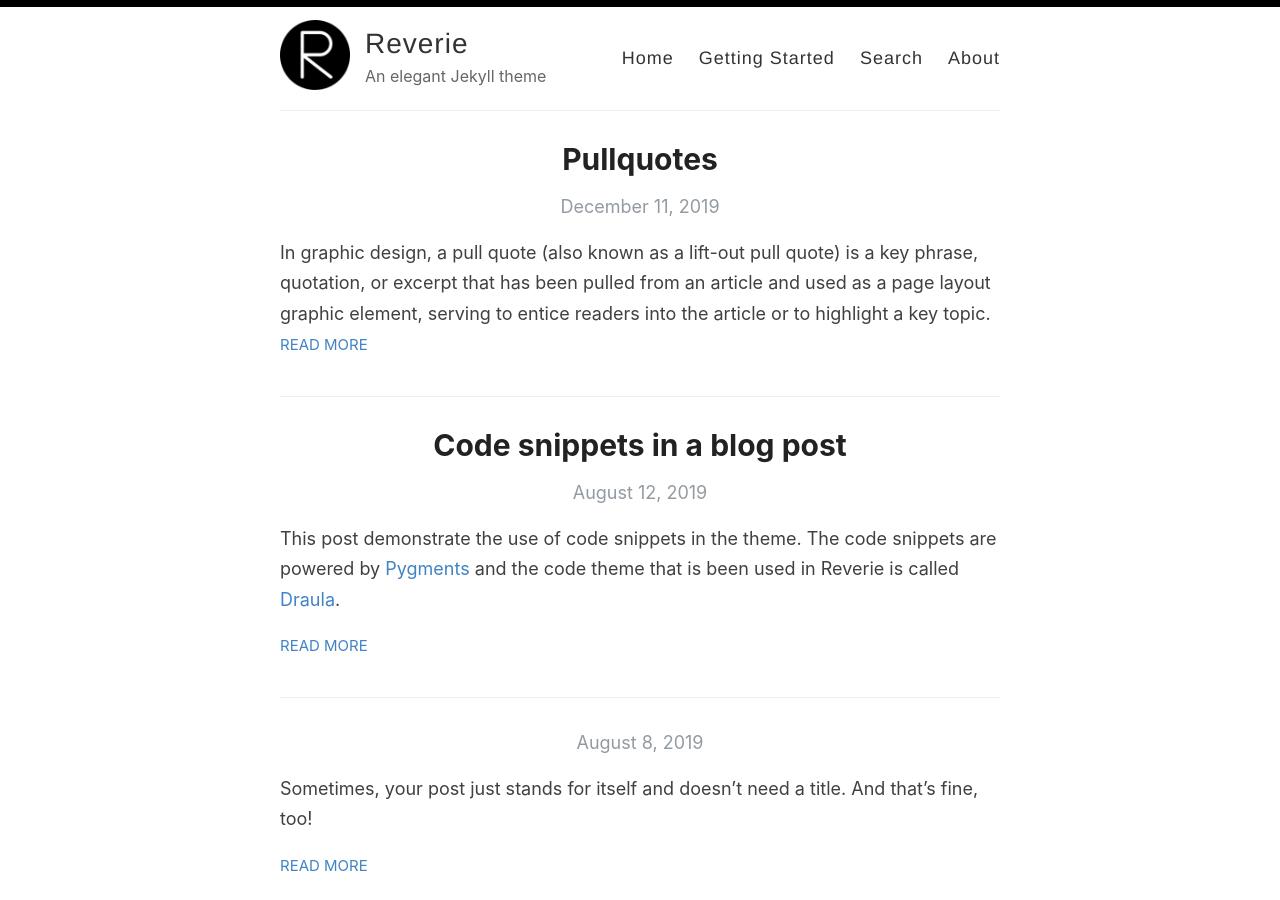
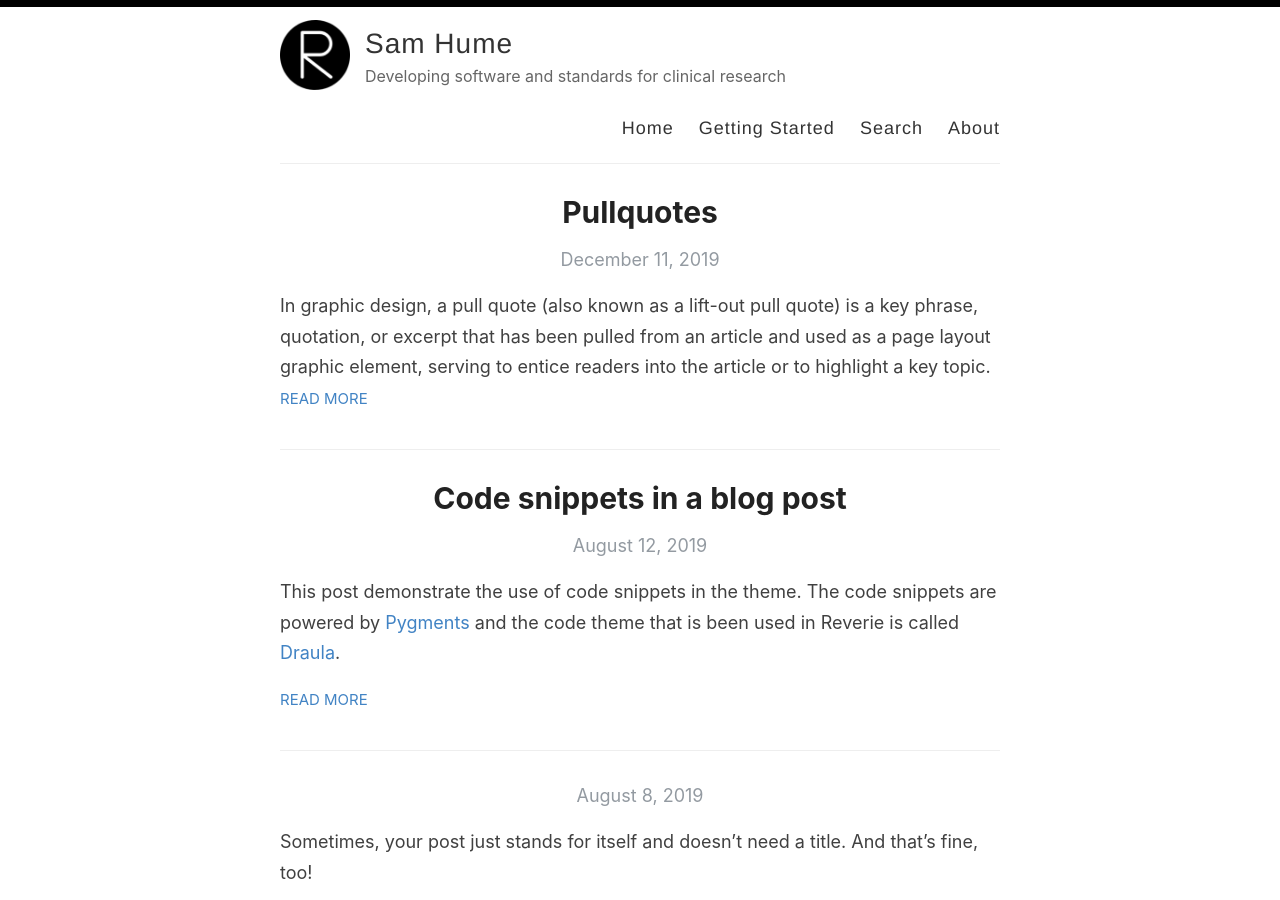
Before and after one commit to amitmerchant1990/reverie, a Jekyll site: the page built from index.html, in a window 1280 px wide and 900 px high. Built offline with Jekyll 4.4.1, drawn with Linux system fonts in a browser that asks for light colours; the list of posts is cut into pages by our own code.

Commit message:
Update _config.yml

```diff
--- a/_config.yml
+++ b/_config.yml
@@ -3,13 +3,13 @@
 #
 
 # Name of your site (displayed in the header)
-name: Reverie
+name: Sam Hume
 
 # Name of the author
-author: Amit Merchant
+author: Sam Hume
 
 # Short bio or description (displayed in the header)
-description: An elegant Jekyll theme
+description: Developing software and standards for clinical research
 
 # URL of your avatar or profile pic (you could use your GitHub profile pic)
 avatar: /images/reverie.png
@@ -21,15 +21,15 @@ avatar: /images/reverie.png
 # Includes an icon in the footer for each username you enter
 footer-links:
   dribbble:
-  email: amit.d.merchant@gmail.com
+  email: swhume@gmail.com
   facebook:
   flickr:
-  github: amitmerchant1990/reverie
+  github: swhume
   instagram:
-  linkedin:
+  linkedin: sam-hume-dsc
   pinterest:
   rss: rss
-  twitter: amit_merchant
+  twitter: swhume
   stackoverflow:
   youtube: # channel/<your_long_string> or user/<user-name>
   googleplus: # anything in your profile username that comes after plus.google.com/
@@ -45,14 +45,14 @@ google_analytics: UA-43339302-11
 
 # Your website URL (e.g. http://amitmerchant1990.github.io or http://www.amitmerchant.com)
 # Used for Sitemap.xml and your RSS feed
-url: http://www.amitmerchant.com/reverie
-enforce_ssl: https://www.amitmerchant.com/reverie
+url: http://www.researchdatasoftware.com
+enforce_ssl: https://www.researchdatasoftware.com
 
 # If you're hosting your site at a Project repository on GitHub pages
 # (http://yourusername.github.io/repository-name)
 # and NOT your User repository (http://yourusername.github.io)
 # then add in the baseurl here, like this: "/repository-name"
-baseurl: "/reverie"
+baseurl: "/"
 
 #
 # !! You don't need to change any of the configuration flags below !!
```
